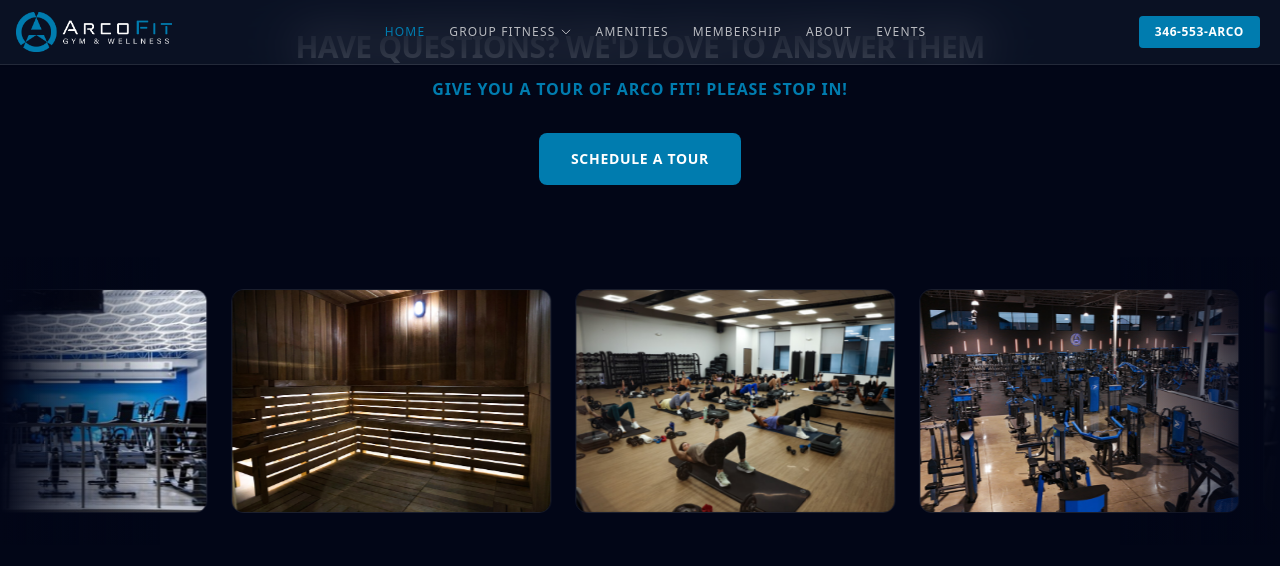
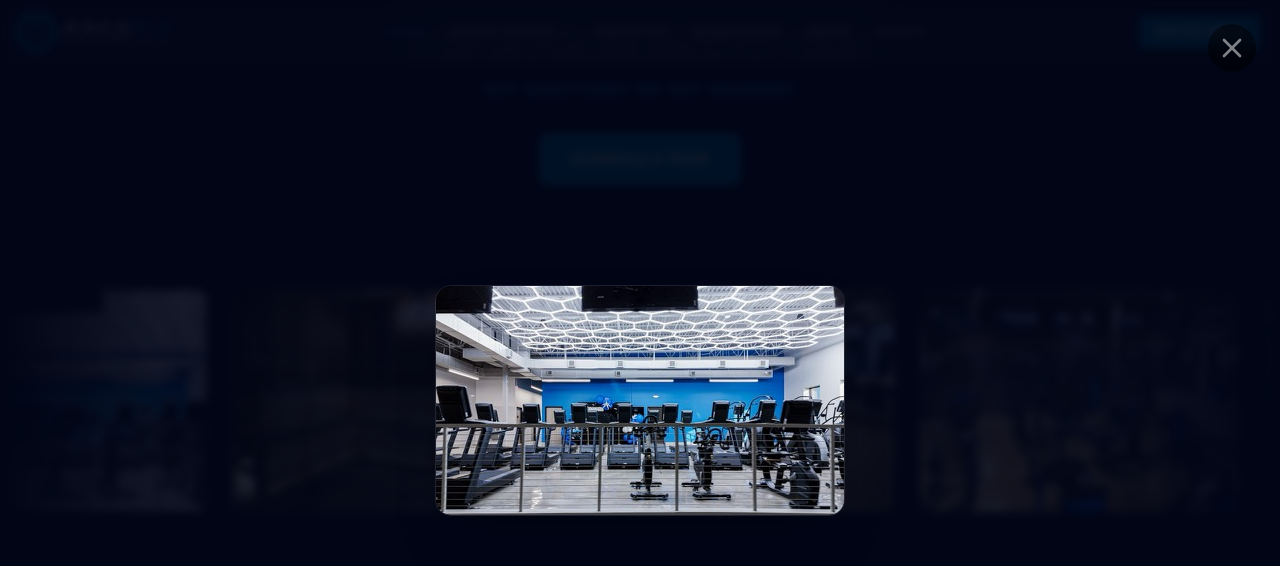
Before and after one commit to neverxpected/arco, a Next.js app: page / in a window 1280 px wide. Both pictures are taken after a click on the element 192 px from the left and 1605 px from the top of the page. Shown: the part 1205-1771 px from the top of the page. Built offline with nearby package versions, Linux system fonts and the light colour scheme.

Commit message:
feat: implement landing page with hero video, animated pillars, and CTA sections

```diff
--- a/app/page.tsx
+++ b/app/page.tsx
@@ -1,7 +1,7 @@
 'use client';
 
-import { useEffect, useRef } from 'react';
-import { motion, Variants } from 'framer-motion';
+import { useEffect, useRef, useState } from 'react';
+import { motion, Variants, AnimatePresence } from 'framer-motion';
 import Navbar from './components/Navbar';
 import Footer from './components/Footer';
 
@@ -53,6 +53,7 @@ const heroFadeUp: Variants = {
 };
 
 export default function Home() {
+  const [activeImage, setActiveImage] = useState<string | null>(null);
   const heroVideoRef = useRef<HTMLDivElement | null>(null);
 
   useEffect(() => {
@@ -228,10 +229,10 @@ export default function Home() {
       >
         <div className="px-4">
           <h2 className="text-xl sm:text-2xl md:text-3xl font-black uppercase tracking-tight mb-3 text-white">
-            Have Questions?<br className="block sm:hidden" /> We'd Love to Answer Them
+            STOP IN FOR AN ARCO FIT TOUR!
           </h2>
           <p className="text-[#007CAF] font-bold text-sm sm:text-base tracking-wider uppercase mb-8">
-            Give You a Tour of Arco Fit! Please Stop In!
+            GOT QUESTIONS? WE GOT ANSWERS!
           </p>
           <a href="/contact" className="inline-block bg-[#007CAF] hover:brightness-110 text-white font-bold px-8 py-4 rounded-lg transition-all hover:-translate-y-1 tracking-wider uppercase text-sm mb-16 relative z-10">
             Schedule A Tour
@@ -251,7 +252,7 @@ export default function Home() {
                 {[
                   'acrofit sign.jpg', 'cardio section.jpg', 'custom saunas.jpg', 'group fitness.jpeg', 'gym 1.jpg', 'gym 2.jpg', 'gym 3.jpg', 'gym 4.jpg', 'gym floor.jpg', 'locker rom.jpeg', 'revitalize.jpg', 'world class equipment.jpg', 'yoga and pilates.jpeg'
                 ].map((img, j) => (
-                  <div key={j} className="relative w-52 sm:w-64 md:w-80 h-36 sm:h-40 md:h-56 shrink-0 group rounded-xl border border-white/10 transition-all duration-500 md:hover:border-[#007CAF] md:hover:shadow-[0_0_30px_rgba(0,124,175,0.4)] md:hover:-translate-y-2 cursor-pointer overflow-hidden">
+                  <div key={j} onClick={() => setActiveImage(img)} className="relative w-52 sm:w-64 md:w-80 h-36 sm:h-40 md:h-56 shrink-0 group rounded-xl border border-white/10 transition-all duration-500 md:hover:border-[#007CAF] md:hover:shadow-[0_0_30px_rgba(0,124,175,0.4)] md:hover:-translate-y-2 cursor-pointer overflow-hidden">
                     <img
                       src={`/photos/${encodeURIComponent(img)}`}
                       alt="Gym Facility"
@@ -381,6 +382,38 @@ export default function Home() {
 
       <Footer />
 
+      <AnimatePresence>
+        {activeImage && (
+          <motion.div
+            initial={{ opacity: 0 }}
+            animate={{ opacity: 1 }}
+            exit={{ opacity: 0 }}
+            onClick={() => setActiveImage(null)}
+            className="fixed inset-0 z-[100] flex items-center justify-center bg-slate-950/90 backdrop-blur-sm p-4 sm:p-8 cursor-zoom-out"
+          >
+            <motion.img
+              initial={{ scale: 0.9, opacity: 0 }}
+              animate={{ scale: 1, opacity: 1 }}
+              exit={{ scale: 0.9, opacity: 0 }}
+              transition={{ type: 'spring', damping: 25, stiffness: 300 }}
+              src={`/photos/${encodeURIComponent(activeImage)}`}
+              alt="Gym Facility Enlarged"
+              className="max-w-full max-h-full rounded-2xl shadow-2xl object-contain border border-white/10"
+              onClick={(e) => e.stopPropagation()}
+            />
+
+            <button
+              onClick={() => setActiveImage(null)}
+              className="absolute top-4 right-4 sm:top-6 sm:right-6 text-white/50 hover:text-white transition-colors bg-black/50 hover:bg-black/80 rounded-full p-2"
+            >
+              <svg xmlns="http://www.w3.org/2000/svg" fill="none" viewBox="0 0 24 24" strokeWidth={2} stroke="currentColor" className="w-6 h-6 sm:w-8 sm:h-8">
+                <path strokeLinecap="round" strokeLinejoin="round" d="M6 18L18 6M6 6l12 12" />
+              </svg>
+            </button>
+          </motion.div>
+        )}
+      </AnimatePresence>
+
     </main>
   );
 }
```
